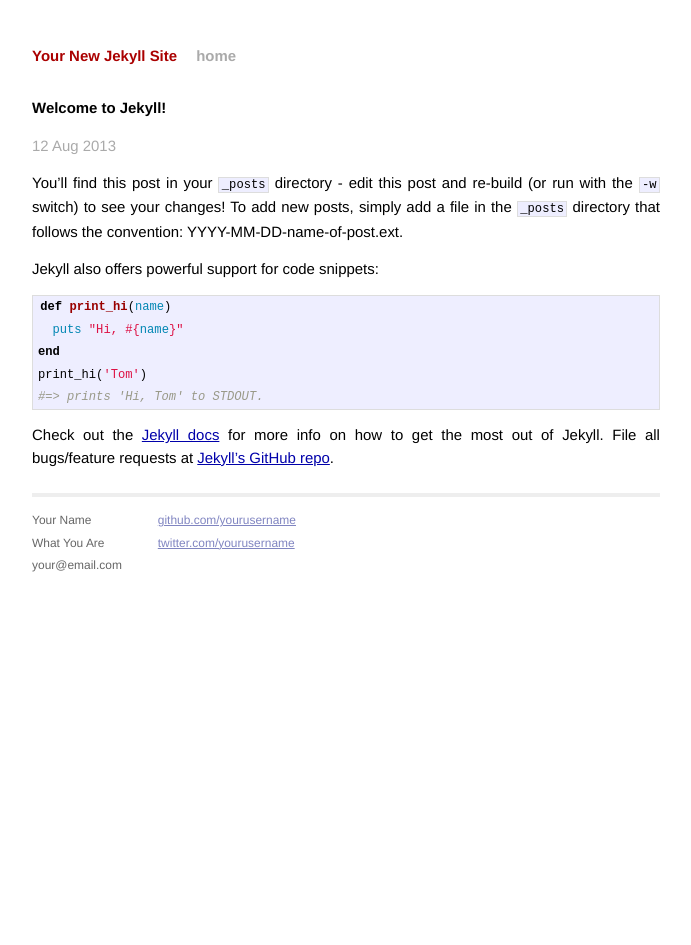
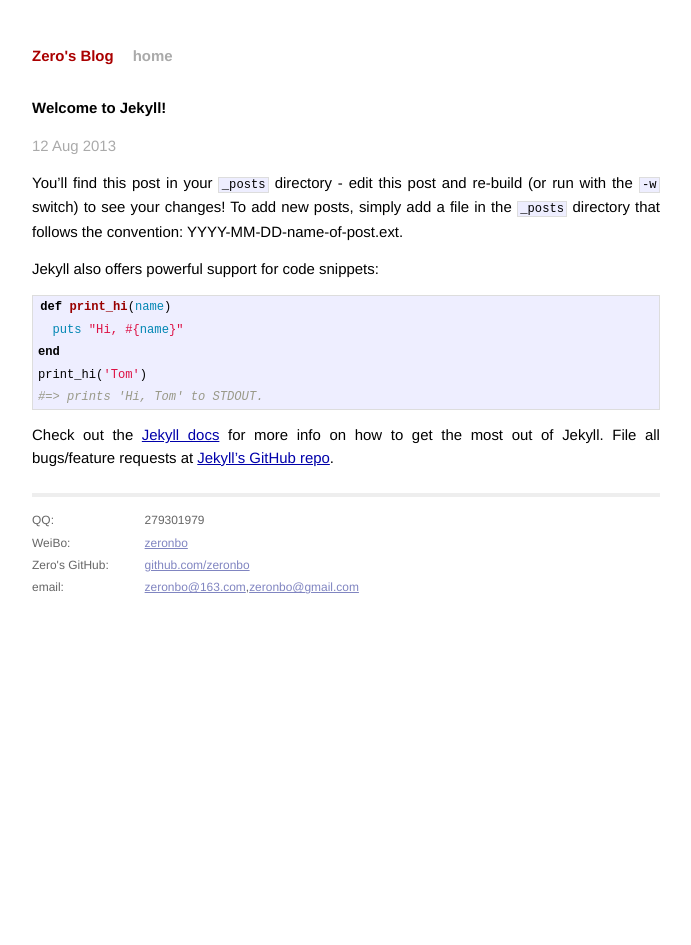
Before and after one commit to zeronbo/zeronbo.github.com, a Jekyll site: the page built from _posts/2013-08-12-welcome-to-jekyll.markdown, in a window 1280 px wide. Shown: the whole page, without its empty margins (294-985 px from the left). Built offline with Jekyll 4.4.1, drawn with Linux system fonts in a browser that asks for light colours; Markdown is read by kramdown in place of the engine named in the settings.

Commit message:
修改模板设置

```diff
--- a/_config.yml
+++ b/_config.yml
@@ -1,3 +1,3 @@
-name: Your New Jekyll Site
+name: Zero's Blog
 markdown: redcarpet
 pygments: true
--- a/_layouts/default.html
+++ b/_layouts/default.html
@@ -27,15 +27,18 @@
             <div class="footer">
               <div class="contact">
                 <p>
-                  Your Name<br />
-                  What You Are<br />
-                  your@email.com
+                  QQ:<br/>
+                  WeiBo:<br />
+                  Zero's GitHub:<br />
+                  email:
                 </p>
               </div>
               <div class="contact">
                 <p>
-                  <a href="http://github.com/yourusername/">github.com/yourusername</a><br />
-                  <a href="http://twitter.com/yourusername/">twitter.com/yourusername</a><br />
+                  279301979<br/>
+                  <a href="http://weibo.com/nb2008">zeronbo</a><br />
+                  <a href="http://github.com/zeronbo">github.com/zeronbo</a><br />
+                  <a href="http://mail.163.com/">zeronbo@163.com</a>,<a href="https://mail.google.com/">zeronbo@gmail.com</a><br />
                 </p>
               </div>
             </div>
--- a/index.html
+++ b/index.html
@@ -1,6 +1,6 @@
 ---
 layout: default
-title: Your New Jekyll Site
+title: Zero's Blog
 ---
 
 <div id="home">
```
